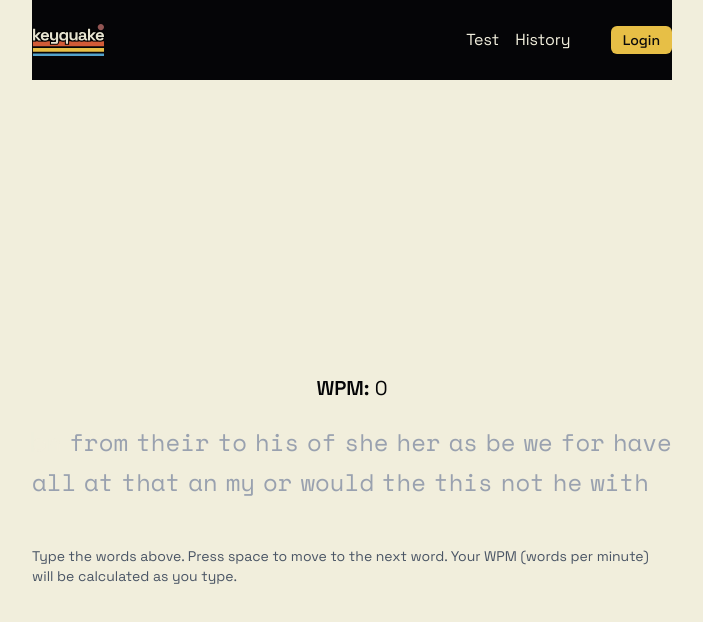
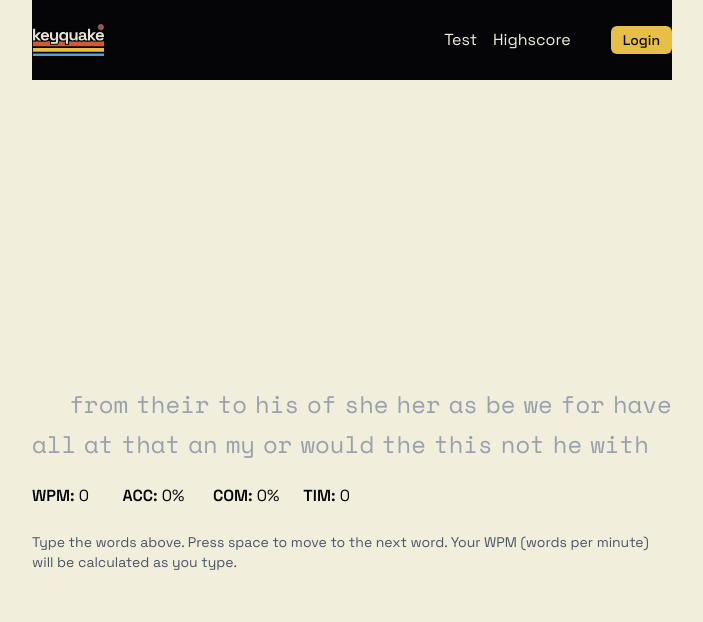
Before and after one commit to SimonRosengren/keyboard-tester, a Nuxt app: page / in a window 1280 px wide. Shown: the top 622 px of the page, without its empty margins (288-991 px from the left). Built offline with nearby package versions, Linux system fonts and the light colour scheme; no server answers.

Commit message:
Rename history to highscore

```diff
--- a/components/NavBar.vue
+++ b/components/NavBar.vue
@@ -1,10 +1,12 @@
 <template>
   <nav class="bg-kq-black-300 text-kq-white py-6">
-    <div class="flex justify-between items-center">
-      <div class="font-bold text-xl"><IconsLogo class="h-8 w-auto" /></div>
+    <div class="flex justify-between items-center cursor-pointer">
+      <div class="font-bold text-xl" @click="async () => await navigateTo('/')">
+        <IconsLogo class="h-8 w-auto" />
+      </div>
       <div class="flex gap-4 items-center">
         <NuxtLink to="/" class="hover:text-kq-yellow">Test</NuxtLink>
-        <NuxtLink to="/history" class="hover:text-kq-yellow">History</NuxtLink>
+        <NuxtLink to="/highscore" class="hover:text-kq-yellow">Highscore</NuxtLink>
 
         <!-- Sync status -->
         <SyncStatus v-if="userStore.isLoggedIn" />
--- a/composables/useTypingTest.ts
+++ b/composables/useTypingTest.ts
@@ -19,12 +19,14 @@ export function useTypingTest() {
   const { saveScore } = useIndexedDB();
   const { syncNewScore } = useSyncScores();
   const user = useSupabaseUser();
+  let interval = 0;
 
   const state = reactive<TypingState>({
     words: getRandomWords(),
     currentWordIndex: 0,
     currentInput: '',
     startTime: null,
+    elapsedTime: 0,
     wpm: 0,
     completed: false,
     correctChars: 0,
@@ -65,10 +67,10 @@ export function useTypingTest() {
   };
 
   // Calculate accuracy
-  const calculateAccuracy = () => {
+  const calculateAccuracy = computed(() => {
     const totalChars = state.correctChars + state.incorrectChars;
     return totalChars > 0 ? (state.correctChars / totalChars) * 100 : 0;
-  };
+  });
 
   // Handle input changes
   const handleInput = (event: Event) => {
@@ -78,6 +80,13 @@ export function useTypingTest() {
     // Start timer on first input
     if (!state.startTime && input.length > 0) {
       state.startTime = Date.now();
+
+      if (interval) {
+        clearInterval(interval);
+      }
+      interval = setInterval(() => {
+        state.elapsedTime++;
+      }, 1000)
     }
 
     // Track accuracy by comparing with current word
@@ -131,6 +140,9 @@ export function useTypingTest() {
       // Check if test is completed
       if (state.currentWordIndex >= state.words.length) {
         state.completed = true;
+        if (interval) {
+          clearInterval(interval);
+        }
         saveTestScore();
       }
 
@@ -182,10 +194,15 @@ export function useTypingTest() {
     state.currentInput = '';
     state.startTime = null;
     state.wpm = 0;
+    state.elapsedTime = 0;
     state.completed = false;
     state.correctChars = 0;
     state.incorrectChars = 0;
     correctWords.value = 0;
+
+    if (interval) {
+      clearInterval(interval);
+    }
   };
 
   return {
@@ -194,6 +211,7 @@ export function useTypingTest() {
     handleInput,
     handleKeyDown,
     resetTest,
+    calculateAccuracy,
     saveTestScore
   };
 }
--- a/nuxt.config.ts
+++ b/nuxt.config.ts
@@ -16,7 +16,7 @@ export default defineNuxtConfig({
     redirectOptions: {
       login: '/login',
       callback: '/confirm',
-      exclude: ['/', '/history', '/reset-password', '/update-password'],
+      exclude: ['/', '/highscore', '/reset-password', '/update-password'],
       cookieOptions: {
         maxAge: 60 * 60 * 8, // 8 hours
         sameSite: 'lax',
--- a/pages/index.vue
+++ b/pages/index.vue
@@ -1,14 +1,6 @@
 <template>
   <div class="min-h-screen bg-kq-white dark:bg-kq-black-300 text-kq-black-300 dark:text-kq-white flex flex-col items-center justify-center">
-    <!-- WPM Counter and High Score -->
-    <div class="mb-6 text-xl flex gap-6">
-      <div>
-        <span class="font-semibold">WPM:</span> {{ state.wpm }}
-      </div>
-      <div v-if="highScore">
-        <span class="font-semibold">High Score:</span> {{ highScore }}
-      </div>
-    </div>
+
 
     <!-- Words Container -->
     <div
@@ -19,6 +11,25 @@
         :currentWordIndex="state.currentWordIndex"
         :currentInput="state.currentInput"
       />
+      <!-- WPM Counter and High Score -->
+      <div class="text-md grid grid-cols-4 w-fit gap-6">
+        <div>
+          <span class="font-semibold">WPM:</span> {{ state.wpm }}
+        </div>
+        <div>
+          <span class="font-semibold">ACC:</span> {{ Math.floor(calculateAccuracy) }}%
+        </div>
+        <div>
+          <span class="font-semibold">COM:</span> {{ Math.floor((state.currentWordIndex / state.words.length) * 100) }}%
+        </div>
+        <div>
+          <span class="font-semibold">TIM:</span> {{ state.elapsedTime }}
+        </div>
+
+        <!-- <div v-if="highScore"> -->
+        <!--   <span class="font-semibold">High Score:</span> {{ highScore }} -->
+        <!-- </div> -->
+      </div>
 
       <TypingInput
         ref="inputRef"
@@ -57,7 +68,7 @@ import { ref, onMounted, nextTick, watch } from 'vue';
 import WordsDisplay from '~/components/WordsDisplay.vue';
 import TypingInput from '~/components/TypingInput.vue';
 
-const { state, highScore, handleInput, handleKeyDown, resetTest } = useTypingTest();
+const { state, highScore, handleInput, handleKeyDown, calculateAccuracy, resetTest } = useTypingTest();
 const inputRef = ref(null);
 const isFocused = ref(true);
 
@@ -71,4 +82,5 @@ const focusInput = () => {
     inputRef.value.inputRef.value.focus();
   }
 };
+
 </script>
--- a/types/index.ts
+++ b/types/index.ts
@@ -6,6 +6,7 @@ export interface TypingState {
   wpm: number;
   completed: boolean;
   correctChars: number;
+  elapsedTime: number;
   incorrectChars: number;
 }
 
```
Also changed, not shown: pages/highscore.vue (renamed from pages/history.vue).
